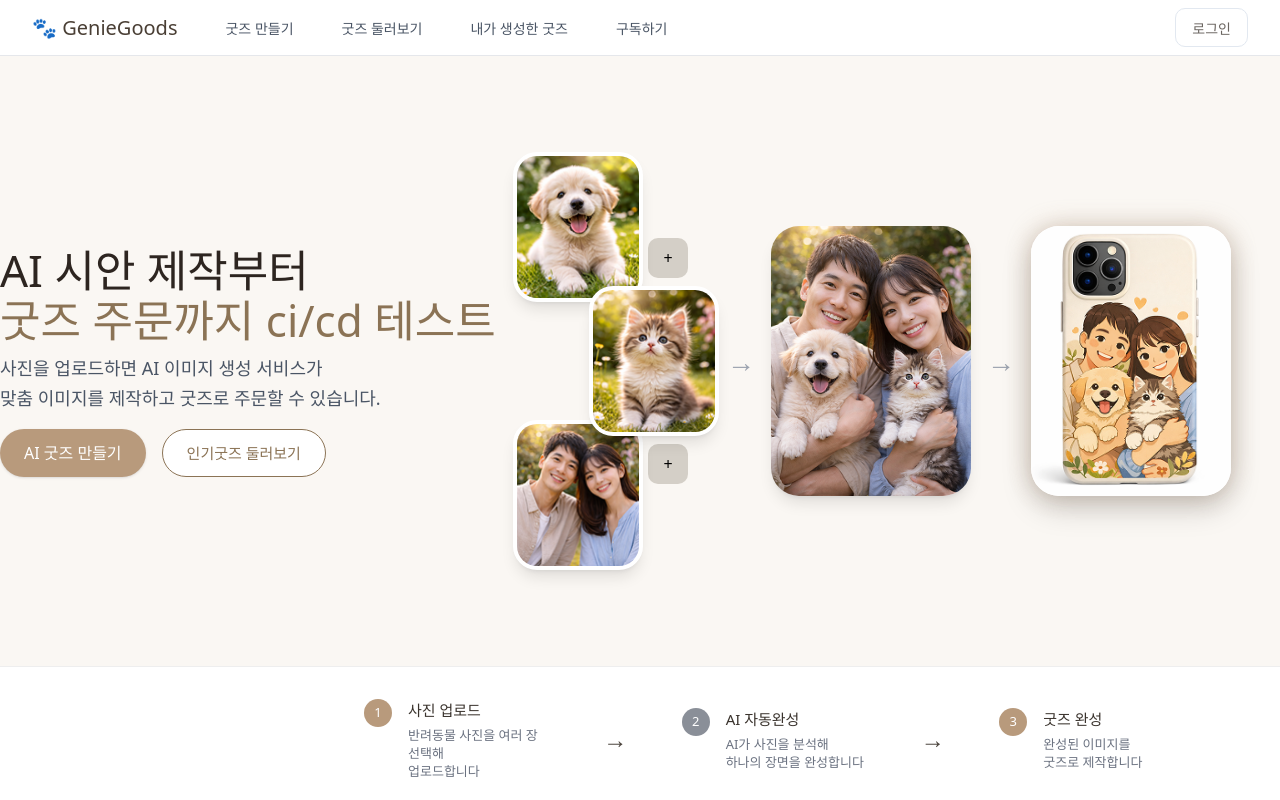
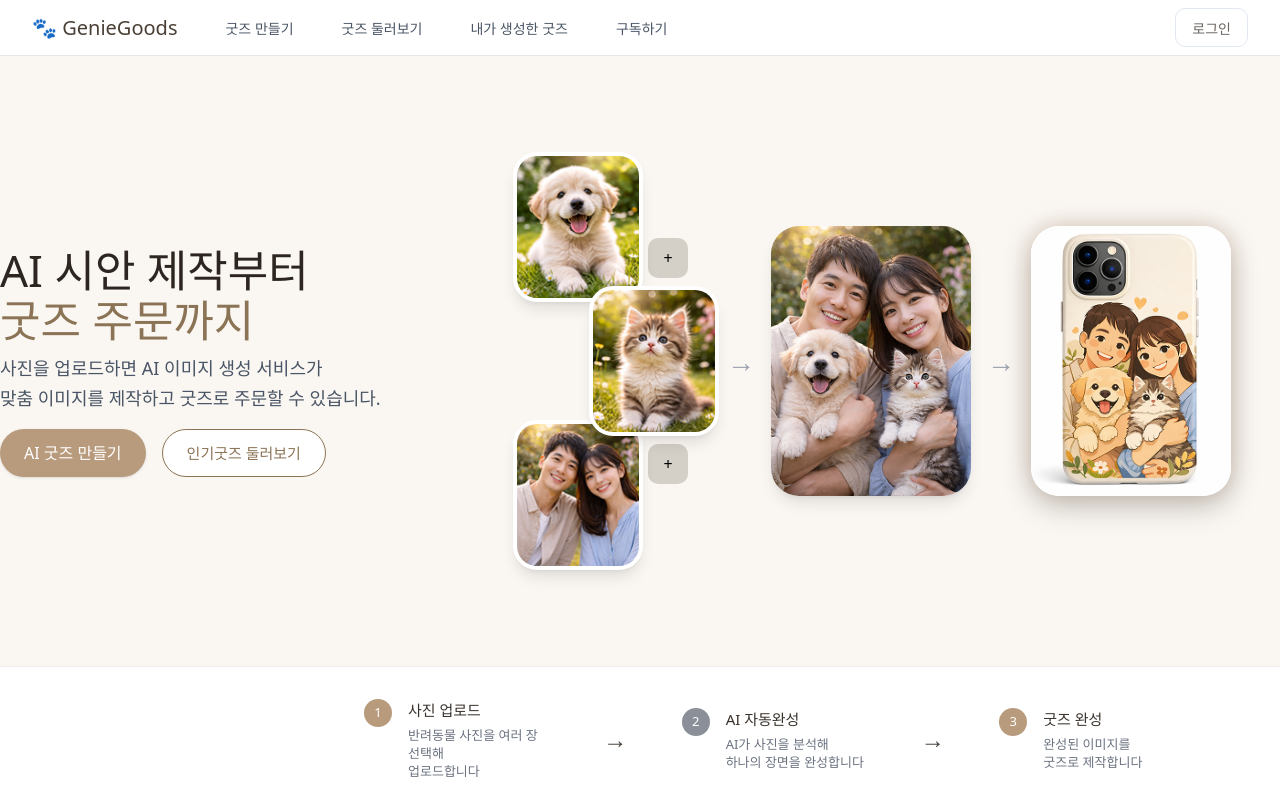
Before and after one commit to 2025-SMHRD-IS-GAI-1/geniegoods-front1, a React app: page / in a window 1280 px wide. Shown: the top 800 px of the page. Built offline with nearby package versions, Linux system fonts and the light colour scheme; no server answers; the HTML template or start-up script is replaced by a standard one.

Commit message:
원래대로 복구

```diff
--- a/src/pages/MainPage.jsx
+++ b/src/pages/MainPage.jsx
@@ -19,9 +19,7 @@ export default function MainPage() {
               <h1 className="text-[44px] leading-[50px] text-[#2d2520] mb-2">
                 AI 시안 제작부터
                 <br />
-                <span className="text-[#8b7355]">
-                  굿즈 주문까지 ci/cd 테스트
-                </span>
+                <span className="text-[#8b7355]">굿즈 주문까지</span>
               </h1>
 
               <p className="text-[18px] text-[#4a5565] leading-[30px] mb-4">
```
